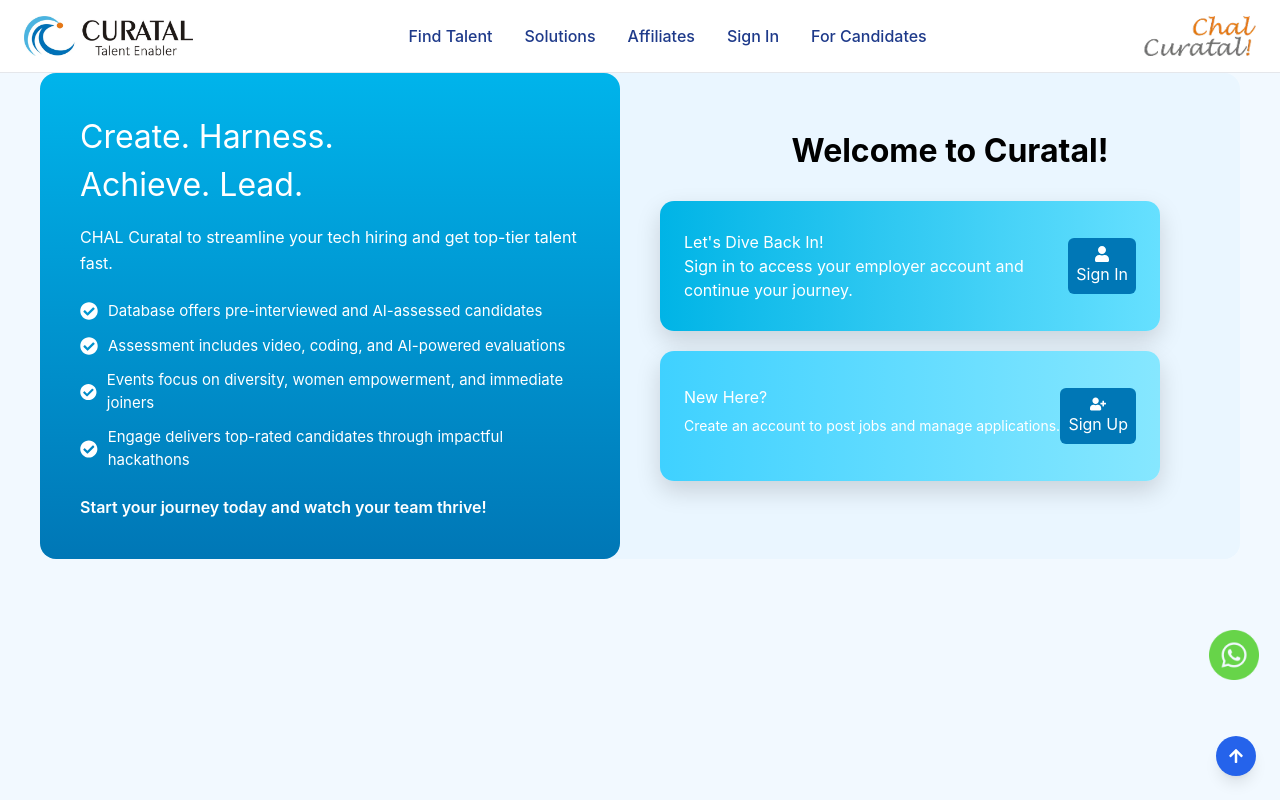
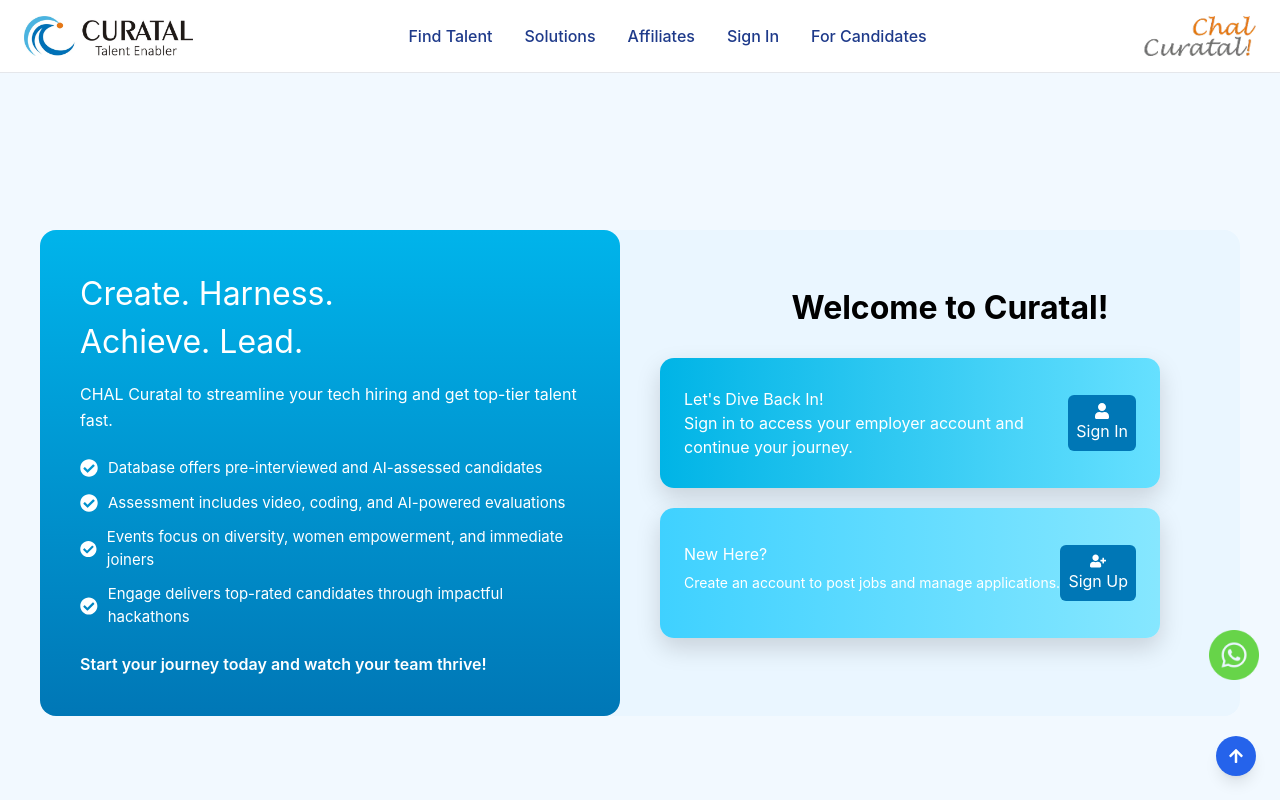
Before and after one commit to Naikharini/Curatal-demo, a React (Vite) app: page / in a window 1280 px wide. Shown: the top 800 px of the page. Built offline with nearby package versions, Linux system fonts and the light colour scheme.

Commit message:
style: Update AuthHome styles for improved layout and typography

```diff
--- a/src/pages/Home/AuthHome.css
+++ b/src/pages/Home/AuthHome.css
@@ -1,9 +1,14 @@
 .AuthHome {
-  background: #f2f9ff;
-  padding: 20px 20px 20p x 20px;
+ background: #f2f9ff;
+  padding: 20px 20px 20px 20px;
   border: none;
   margin: 0px 0px 0px 0px;
   min-height: 100vh;
+  display: flex;
+  justify-content: center;
+  align-items: center;
+  font-family: "Inter", sans-serif;
+
 }
 
 .auth-container {
```
